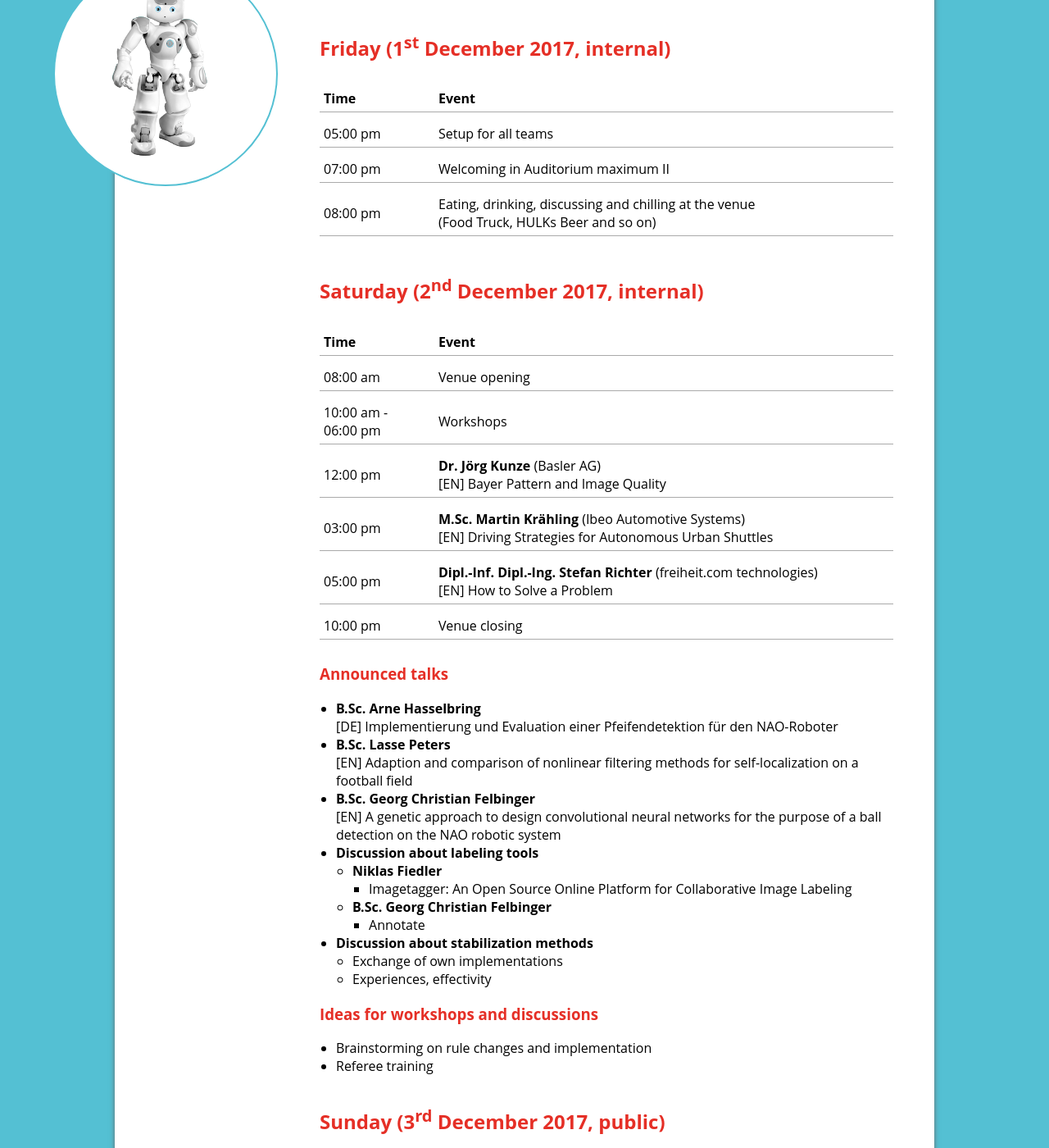
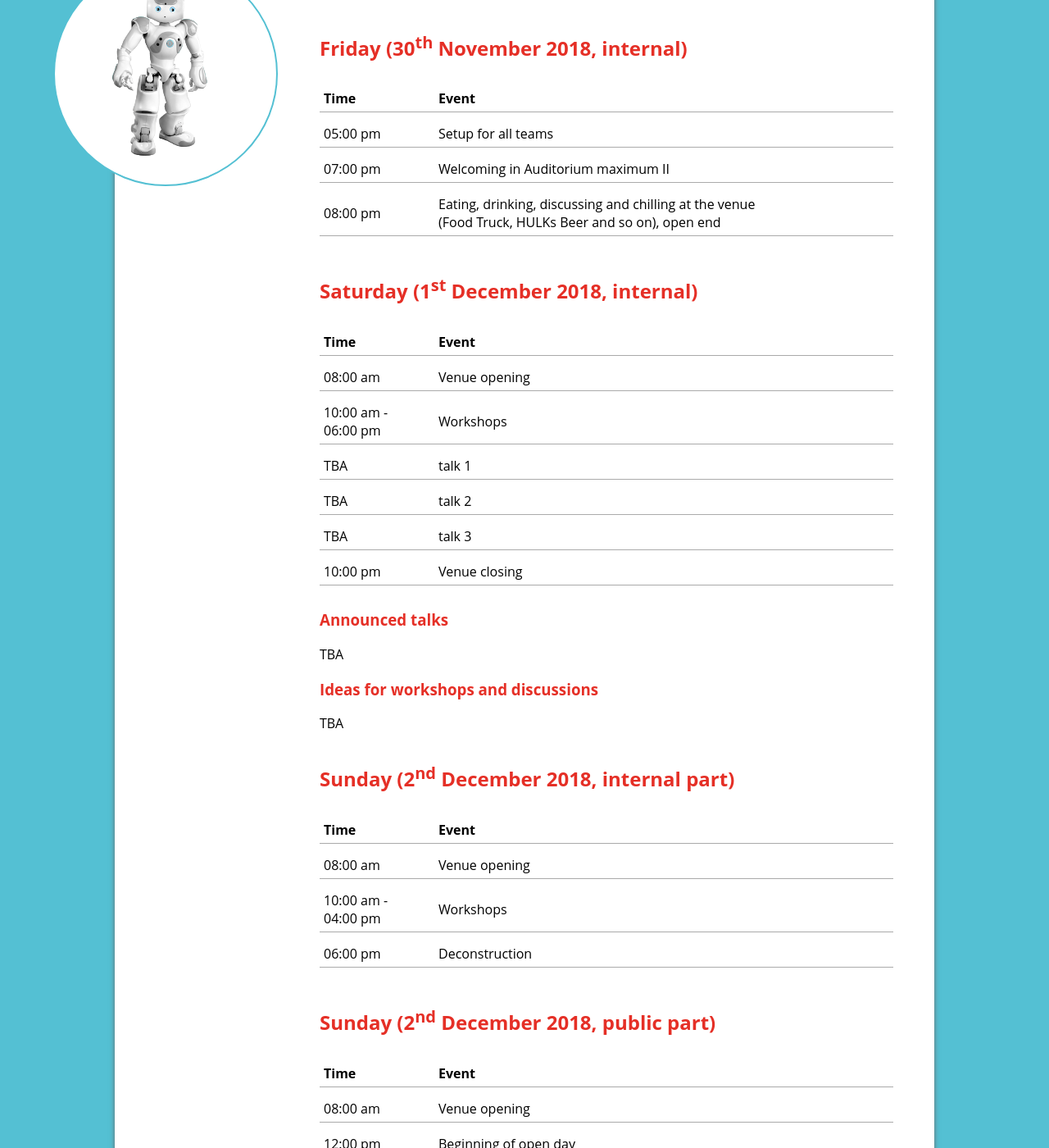
Before and after one commit to RHOrga/rhorga.github.io, a Jekyll site: the page built from 2018/en/schedule.md, in a window 1280 px wide and 1400 px high, scrolled down 322 px. Shown: the whole window at 82% size. Built offline with Jekyll 4.4.1, drawn with Linux system fonts in a browser that asks for light colours; some of the changed text lies outside the part shown.

Commit message:
Introduce placeholders for schedule (en)

```diff
--- a/2018/en/schedule.md
+++ b/2018/en/schedule.md
@@ -3,62 +3,54 @@ title: Schedule
 layout: default-en-2018
 ---
 
-## Friday (1<sup>st</sup> December 2017, internal)
+## Friday (30<sup>th</sup> November 2018, internal)
 
 | Time     | Event                              |
 | :------  | :-------                           |
 | 05:00 pm | Setup for all teams                |
 | 07:00 pm | Welcoming in Auditorium maximum II |
-| 08:00 pm | Eating, drinking, discussing and chilling at the venue <br>(Food Truck, HULKs Beer and so on) |
+| 08:00 pm | Eating, drinking, discussing and chilling at the venue <br>(Food Truck, HULKs Beer and so on), open end |
 {: class="schedule"}
 
-## Saturday (2<sup>nd</sup> December 2017, internal)
+## Saturday (1<sup>st</sup> December 2018, internal)
 
 | Time                   | Event                      |
 | :------                | :-------                   |
 | 08:00 am               | Venue opening              |
 | 10:00 am -<br>06:00 pm | Workshops                  |
-| 12:00 pm               | **Dr. Jörg Kunze** (Basler AG) <br>[EN] Bayer Pattern and Image Quality |
-| 03:00 pm               | **M.Sc. Martin Krähling** (Ibeo Automotive Systems) <br>[EN] Driving Strategies for Autonomous Urban Shuttles |
-| 05:00 pm               | **Dipl.-Inf. Dipl.-Ing. Stefan Richter** (freiheit.com technologies) <br>[EN] How to Solve a Problem |
+| TBA                    | talk 1 |
+| TBA                    | talk 2 |
+| TBA                    | talk 3 |
 | 10:00 pm               | Venue closing              |
 {: class="schedule"}
 
 ### Announced talks
 
-* **B.Sc. Arne Hasselbring**
-[DE] Implementierung und Evaluation einer Pfeifendetektion für den NAO-Roboter
-* **B.Sc. Lasse Peters**
-[EN] Adaption and comparison of nonlinear filtering methods for self-localization on a football field
-* **B.Sc. Georg Christian Felbinger**
-[EN] A genetic approach to design convolutional neural networks for the purpose of a ball detection on the NAO robotic system
-* **Discussion about labeling tools**
-    * **Niklas Fiedler**
-        * Imagetagger: An Open Source Online Platform for Collaborative Image
-          Labeling
-    * **B.Sc. Georg Christian Felbinger**
-        * Annotate
-* **Discussion about stabilization methods**
-    * Exchange of own implementations
-    * Experiences, effectivity
+TBA
 
 ### Ideas for workshops and discussions
 
-* Brainstorming on rule changes and implementation
-* Referee training
+TBA
 
-## Sunday (3<sup>rd</sup> December 2017, public)
+## Sunday (2<sup>nd</sup> December 2018, internal part)
 
-| Time     | Event                                                                                                                                                       |
-| :-       | :-                                                                                                                                                          |
-| 08:00 am | Venue opening                                                                                                                                               |
-| 12:00 pm | Beginning of open day                                                                                                                                       |
-| 12:00 pm | Beginning of the robotic workshop for kids                                                                                                                  |
-| 01:00 pm | [Bembelbots](https://www.jrl.cs.uni-frankfurt.de/web/robocup) : [HULKs](http://hulks.de)                                                                    |
-| 01:30 pm | Presentation [DE]<br>René Kost: RoboCup - Einführung und Überblick                                                                                          |
-| 02:30 pm | [Berlin United - Nao Team Humboldt](http://naoth.de) : [Nao Devils Dortmund](http://www.irf.tu-dortmund.de/cms/de/IT/Forschung/Robotics/RoboCup/index.html) |
-| 03:30 pm | Presentation [DE]<br>Prof. Dr. Marko Lindner: Weichzeichner und größere Schummeleien                                                                        |
-| 04:30 pm | [B-Human](https://www.b-human.de) : [Nao Devils Dortmund](http://www.irf.tu-dortmund.de/cms/de/IT/Forschung/Robotics/RoboCup/index.html)                    |
-| 05:00 pm | End of event                                                                                                                                                |
-| 06:00 pm | Deconstruction                                                                                                                                              |
+| Time     | Event                                    |
+| :-       | :-                                       |
+| 08:00 am | Venue opening                            |
+| 10:00 am -<br>04:00 pm | Workshops                  |
+| 06:00 pm | Deconstruction                                                               |
 {: class="schedule"}
+
+
+## Sunday (2<sup>nd</sup> December 2018, public part)
+
+| Time     | Event                                                                        |
+| :-       | :-                                                                           |
+| 08:00 am | Venue opening                                                                |
+| 12:00 pm | Beginning of open day                                                        |
+| 12:00 pm | Beginning of the robotic workshop for kids                                   |
+| TBA      | talk 1                                                                       |
+| TBA      | talk 2                                                                       |
+| TBA      | talk 3                                                                       |
+| 05:00 pm | Public day ends                                                              |
+{: class="schedule"}
```
